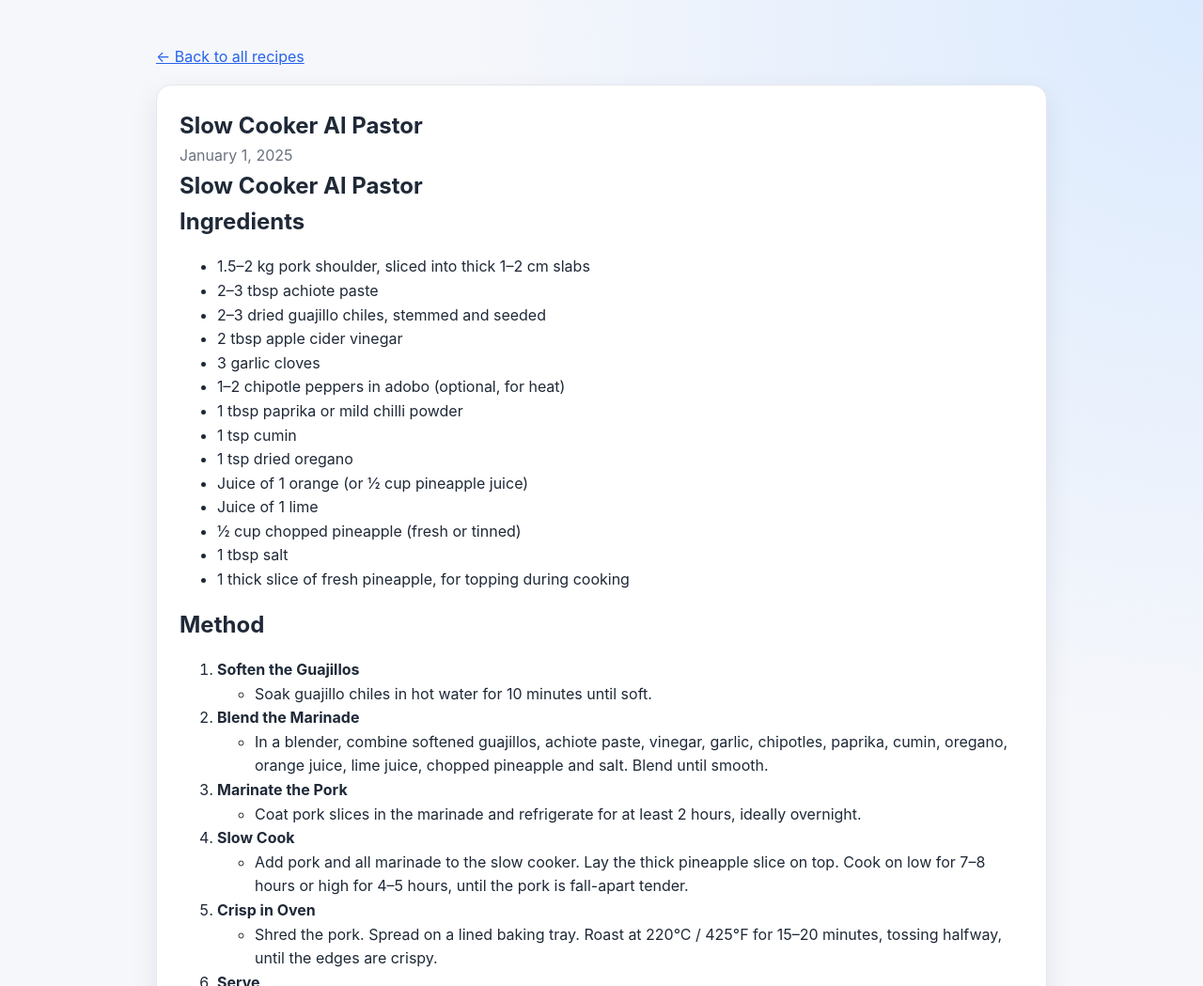
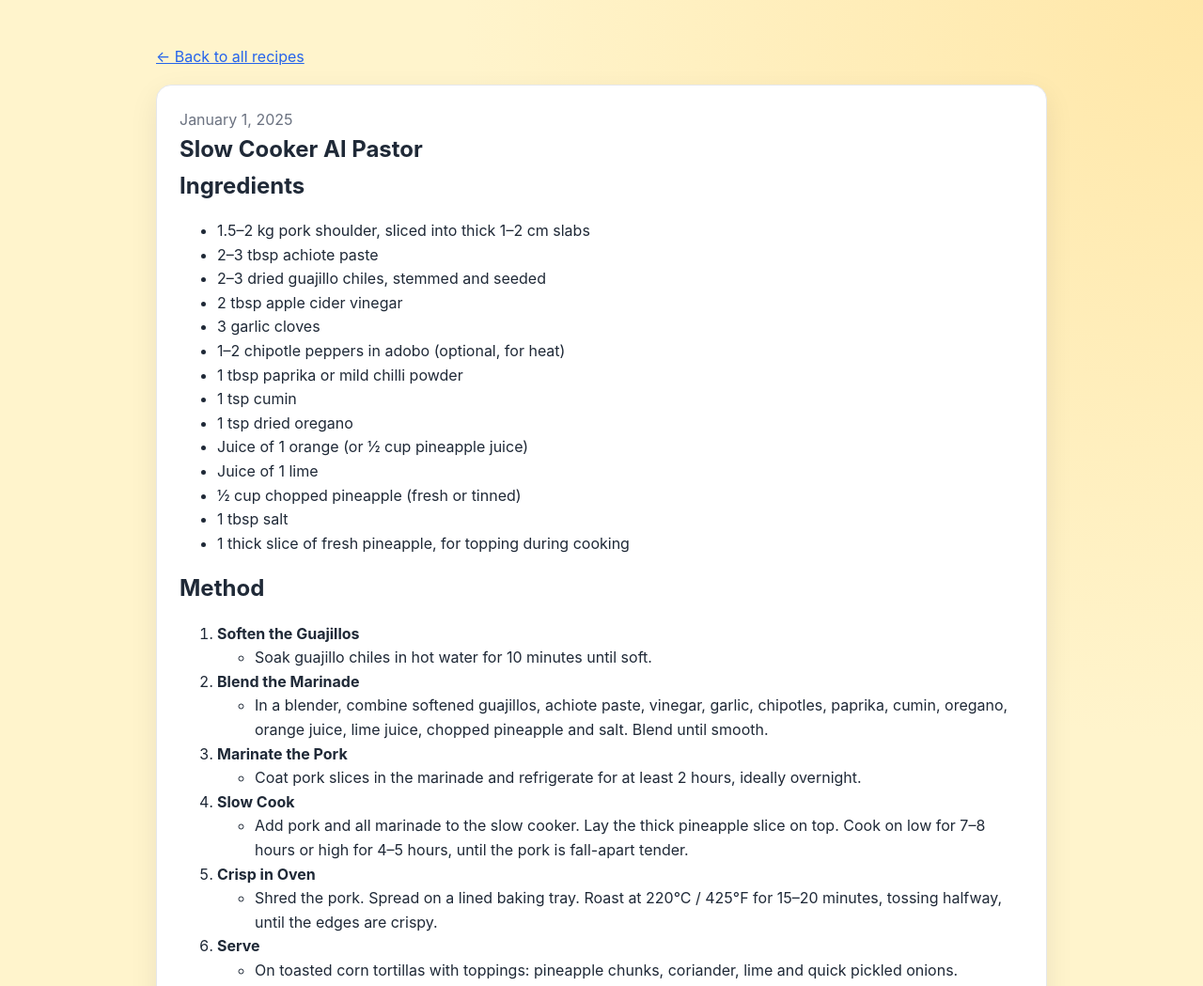
Before and after one commit to alexvinall/recipes, an Eleventy site: page src/recipes/al-pastor.md in a window 1280 px wide. Shown: the top 1049 px of the page at 94% size. Built offline with nearby package versions, Linux system fonts and the light colour scheme; Eleventy itself is replaced by a stand-in of ours; files that its build step writes are made by us from their sources.

Commit message:
Adjust site background and remove duplicate recipe titles

```diff
--- a/src/css/style.css
+++ b/src/css/style.css
@@ -1,11 +1,11 @@
 :root {
   color-scheme: light dark;
-  --bg: #f6f7fb;
+  --bg: #fff4cc;
   --surface: #ffffff;
   --text: #1f2937;
   --muted: #6b7280;
   --accent: #2563eb;
-  --accent-soft: #dbeafe;
+  --accent-soft: #ffe7a8;
   --border: #e5e7eb;
   --shadow: 0 10px 30px rgba(15, 23, 42, 0.08);
 }
--- a/src/layouts/recipe.njk
+++ b/src/layouts/recipe.njk
@@ -10,7 +10,6 @@
   <main class="container stack">
     <p><a href="{{ '/' | url }}">← Back to all recipes</a></p>
     <article class="recipe">
-      <h1>{{ title }}</h1>
       <time datetime="{{ date | htmlDate }}">{{ date | date('MMMM d, yyyy') }}</time>
       {{ content | safe }}
       <p class="tags">Tags: {% for tag in tags %}<a href="{{ ('/tags/' + (tag | slug) + '/') | url }}">{{ tag }}</a>{% if not loop.last %}, {% endif %}{% endfor %}</p>
```
